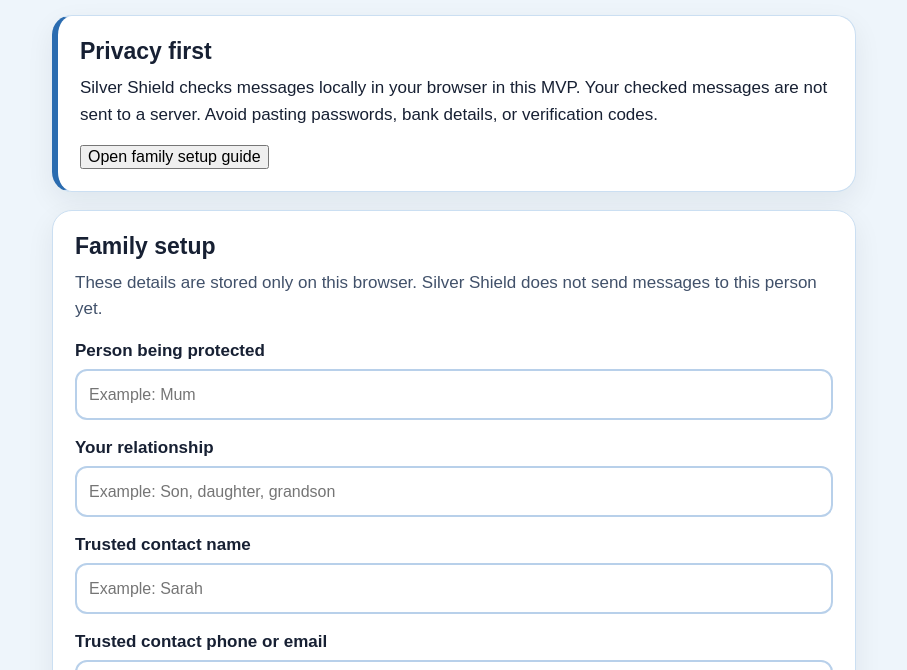
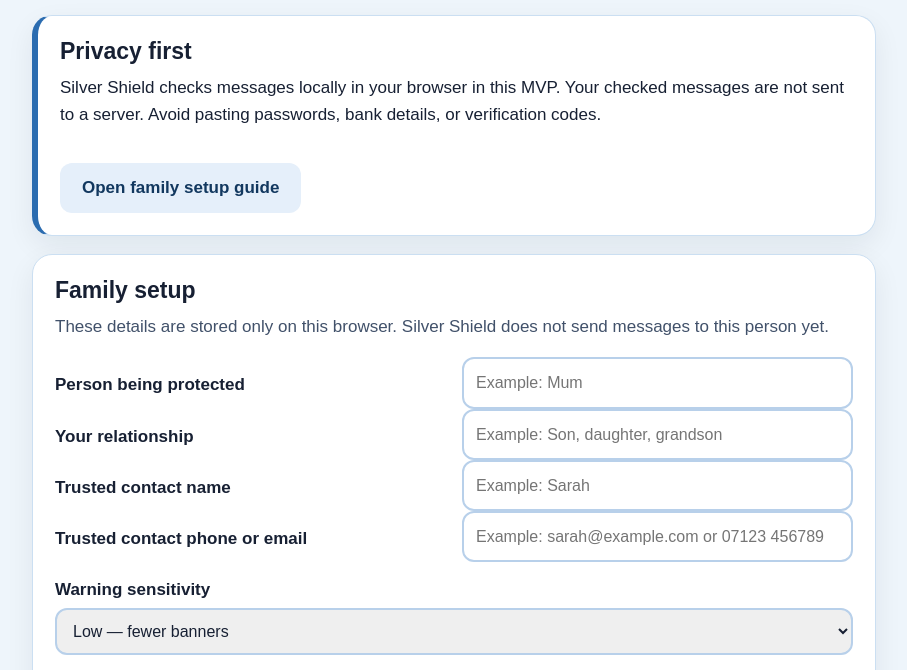
Before and after one commit to rcampbell30/Silvershield, a browser extension: page src/options/options.html in a window 1280 px wide. Shown: the part 122-792 px from the top of the page, without its empty margins (186-1093 px from the left). Drawn offline with Linux system fonts and the light colour scheme.

Commit message:
Improve settings layout for setup fields

```diff
--- a/src/options/options.css
+++ b/src/options/options.css
@@ -10,7 +10,7 @@ body { margin: 0; background: #eef5fb; }
 button, input, select, textarea { font: inherit; }
 
 .settings-shell {
-  max-width: 840px;
+  max-width: 880px;
   margin: 0 auto;
   padding: 28px 18px 48px;
 }
@@ -49,6 +49,12 @@ p, li { font-size: 17px; line-height: 1.55; }
 }
 
 .privacy-card { border-left: 6px solid #2b6cb0; }
+.form-grid {
+  display: grid;
+  grid-template-columns: repeat(2, 1fr);
+  gap: 0 16px;
+}
+
 label { display: block; font-size: 17px; font-weight: 800; margin: 18px 0 8px; }
 
 input[type="text"], select, textarea {
@@ -68,21 +74,26 @@ input:focus, select:focus, textarea:focus, button:focus-visible {
 .toggle-row { display: flex; align-items: center; gap: 10px; }
 .toggle-row input { width: 22px; height: 22px; }
 
-button[type="submit"] {
+button[type="submit"], .secondary-button {
   min-height: 50px;
   border: 0;
   border-radius: 12px;
-  background: #1f5f99;
-  color: #ffffff;
   cursor: pointer;
   font-size: 17px;
   font-weight: 800;
   margin-top: 18px;
   padding: 0 22px;
 }
+button[type="submit"] { background: #1f5f99; color: #ffffff; }
+.secondary-button { background: #e5effa; color: #12385f; }
 
 #save-status {
   color: #11613b;
   font-weight: 800;
   margin: 12px 0 0;
 }
+
+@media (max-width: 720px) {
+  .page-header, .form-grid { grid-template-columns: 1fr; }
+  .form-grid { display: block; }
+}
```
